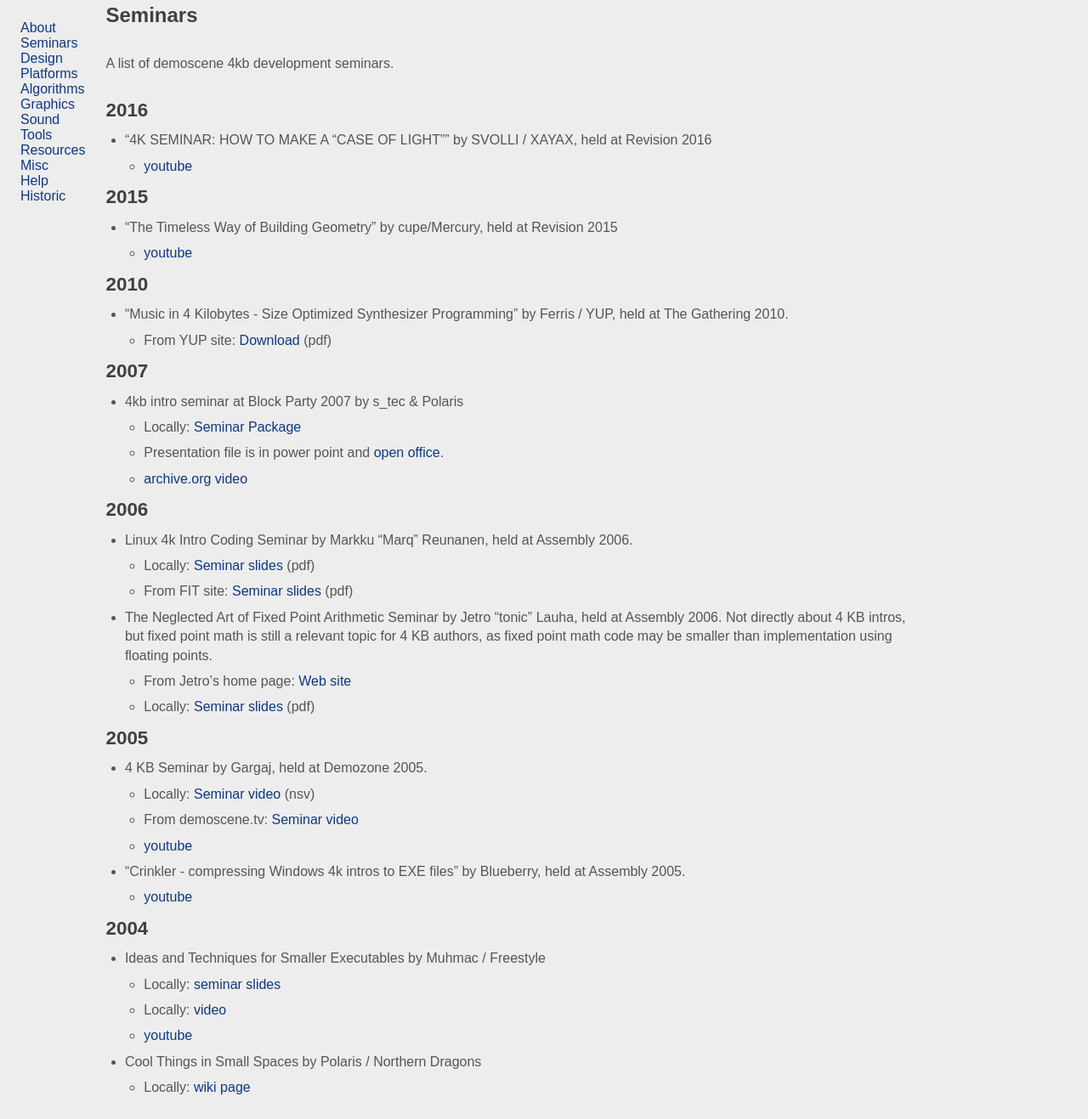
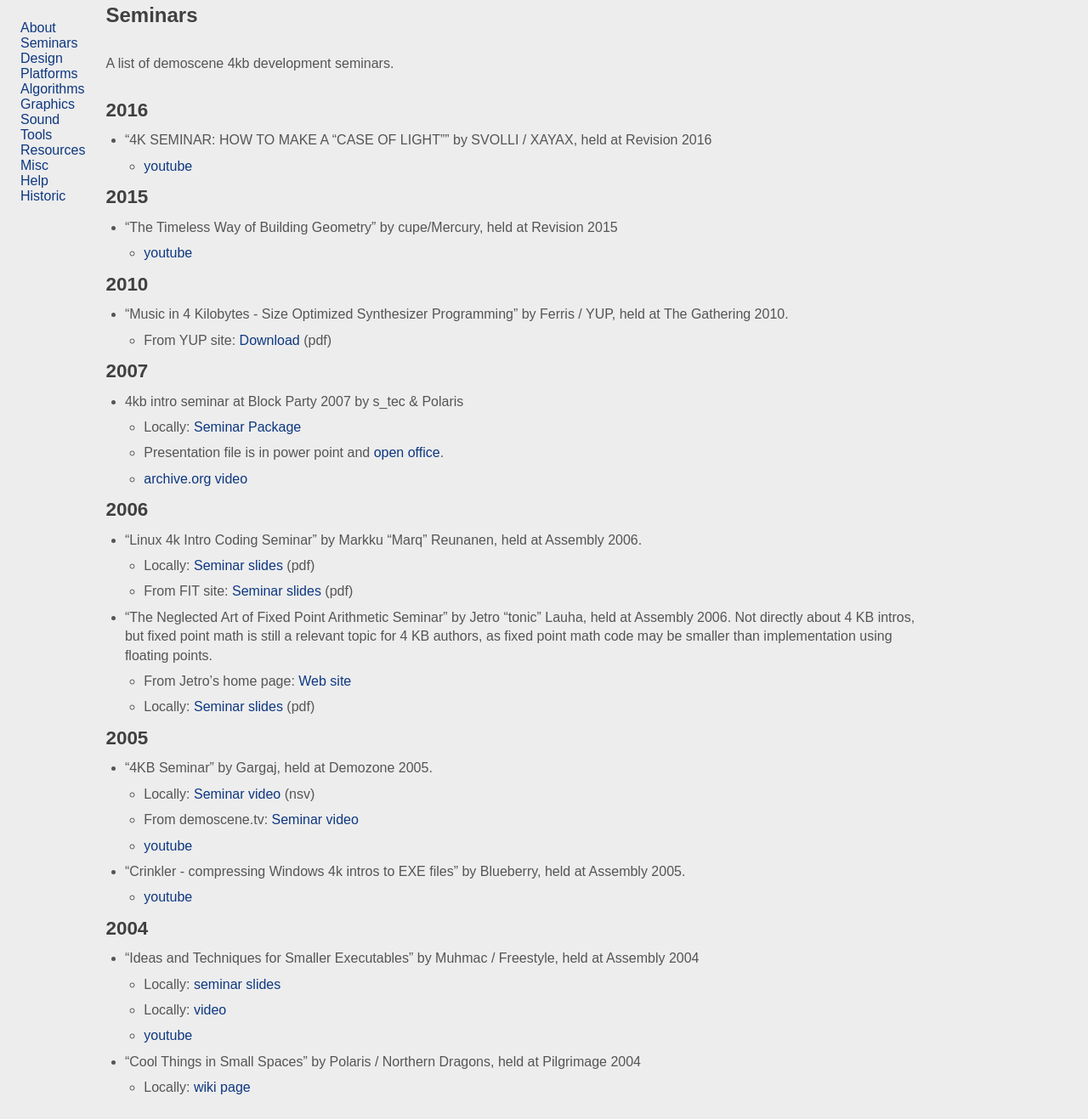
Before and after one commit to in4k/in4k.github.io, a Jekyll site: the page built from wiki/seminars.markdown, in a window 1280 px wide. Shown: the whole page at 85% size. Built offline with Jekyll 4.4.1, drawn with Linux system fonts in a browser that asks for light colours; some web fonts are replaced.

Commit message:
Update seminars.markdown

```diff
--- a/wiki/seminars.markdown
+++ b/wiki/seminars.markdown
@@ -24,15 +24,15 @@ A list of demoscene 4kb development seminars.
     * [archive.org video](https://archive.org/details/hackercons-notacon-2007-4kb-intro)
 
 ## 2006
-* Linux 4k Intro Coding Seminar by Markku "Marq" Reunanen, held at Assembly 2006.
+* "Linux 4k Intro Coding Seminar" by Markku "Marq" Reunanen, held at Assembly 2006.
     * Locally: [Seminar slides](ftp://ftp.untergrund.net/users/in4kadmin/files/Linux_4k_Intro_Coding_asm06.pdf) (pdf)
     * From FIT site: [Seminar slides](http://ftp.kameli.net/pub/fit/misc/presis_asm06.pdf) (pdf)
-* The Neglected Art of Fixed Point Arithmetic Seminar by Jetro "tonic" Lauha, held at Assembly 2006. Not directly about 4 KB intros, but fixed point math is still a relevant topic for 4 KB authors, as fixed point math code may be smaller than implementation using floating points.
+* "The Neglected Art of Fixed Point Arithmetic Seminar" by Jetro "tonic" Lauha, held at Assembly 2006. Not directly about 4 KB intros, but fixed point math is still a relevant topic for 4 KB authors, as fixed point math code may be smaller than implementation using floating points.
     * From Jetro's home page: [Web site](http://jet.ro/creations#fixedpoint)
     * Locally: [Seminar slides](ftp://ftp.untergrund.net/users/in4kadmin/files/The_neglected_art_of_Fixed_Point_arithmetic_20060913.pdf) (pdf)
 
 ## 2005
-* 4 KB Seminar by Gargaj, held at Demozone 2005.
+* "4KB Seminar" by Gargaj, held at Demozone 2005.
     * Locally: [Seminar video](ftp://ftp.untergrund.net/users/in4kadmin/files/demoscene.tv_seminar_4k_by_gargaj_seminar__main.nsv) (nsv)
     * From demoscene.tv: [Seminar video](http://vod.demoscene.tv/demoscene.tv_seminar_4k_by_gargaj_seminar__main.nsv)
     * [youtube](https://www.youtube.com/watch?v=_sXjS4tDpSU)
@@ -40,9 +40,9 @@ A list of demoscene 4kb development seminars.
     * [youtube](https://www.youtube.com/watch?v=VIzg9NCW3rs])
 
 ## 2004
-* Ideas and Techniques for Smaller Executables by Muhmac / Freestyle
+* "Ideas and Techniques for Smaller Executables" by Muhmac / Freestyle, held at Assembly 2004
     * Locally: [seminar slides](ftp://ftp.untergrund.net/users/in4kadmin/files/compression.pdf)
     * Locally: [video](ftp://ftp.untergrund.net/users/in4kadmin/files/Ideas_and_techniques_for_smaller_executables.avi)
     * [youtube](https://youtu.be/Up_RSAYi0OI)
-* Cool Things in Small Spaces by Polaris / Northern Dragons
+* "Cool Things in Small Spaces" by Polaris / Northern Dragons, held at Pilgrimage 2004
    * Locally: [wiki page](cool-things-in-small-spaces-seminar)
```
